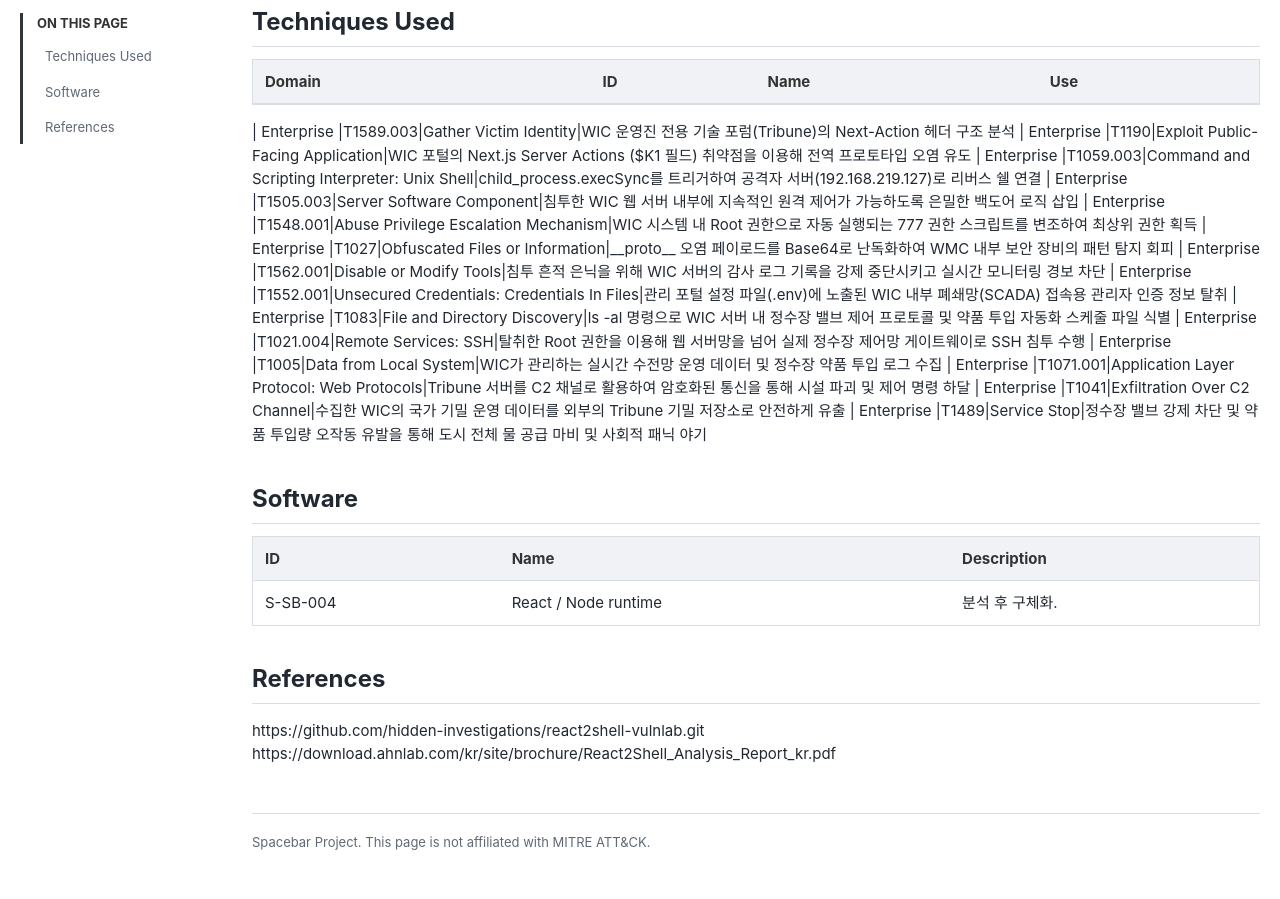
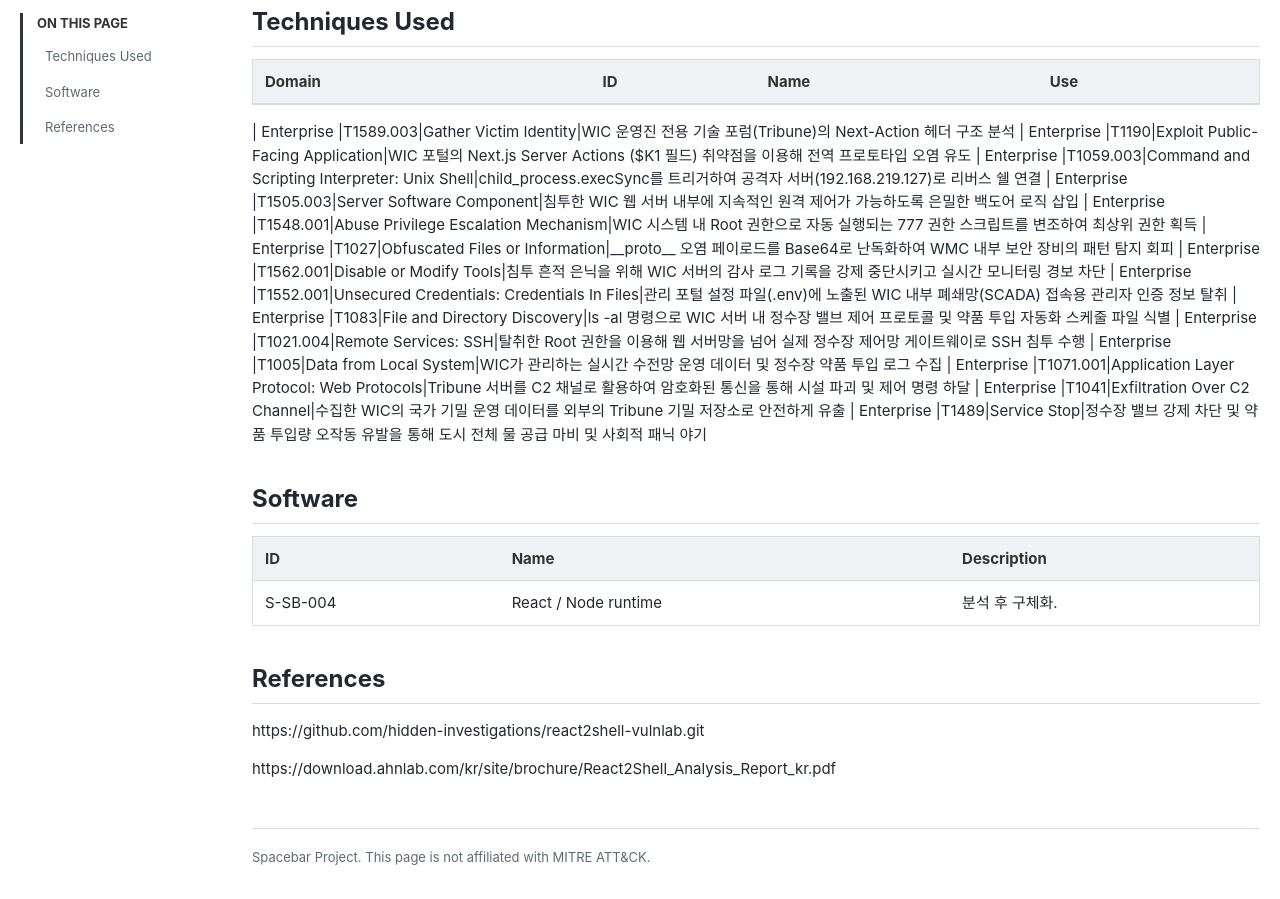
Before and after one commit to Jseanxx/Spacebar-MITRE-ATTACK-campaigns, a website: page campaigns/SB-04.html in a window 1280 px wide. Shown: the part 428-1327 px from the top of the page. Drawn offline with Linux system fonts and the light colour scheme.

Commit message:
Build campaign pages

```diff
--- a/campaigns/SB-04.html
+++ b/campaigns/SB-04.html
@@ -62,7 +62,8 @@
 <tr><td>S-SB-004</td><td>React / Node runtime</td><td>분석 후 구체화.</td></tr>
 </tbody></table></div>
 <h2 id="references">References</h2>
-<p>https://github.com/hidden-investigations/react2shell-vulnlab.git https://download.ahnlab.com/kr/site/brochure/React2Shell_Analysis_Report_kr.pdf</p>
+<p>https://github.com/hidden-investigations/react2shell-vulnlab.git</p>
+<p>https://download.ahnlab.com/kr/site/brochure/React2Shell_Analysis_Report_kr.pdf</p>
       <footer class="footer">
         Spacebar Project. This page is not affiliated with MITRE ATT&amp;CK.
       </footer>
```
